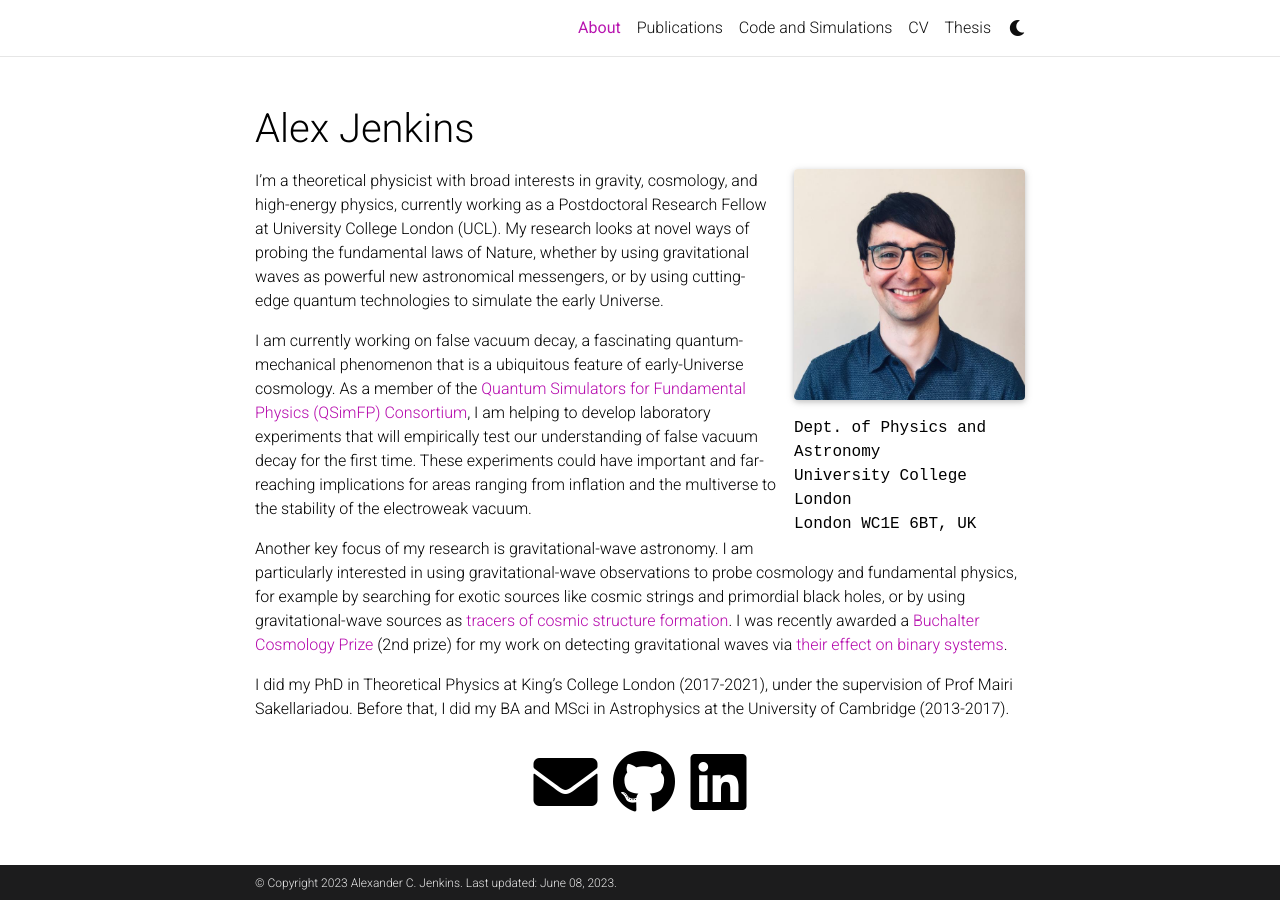
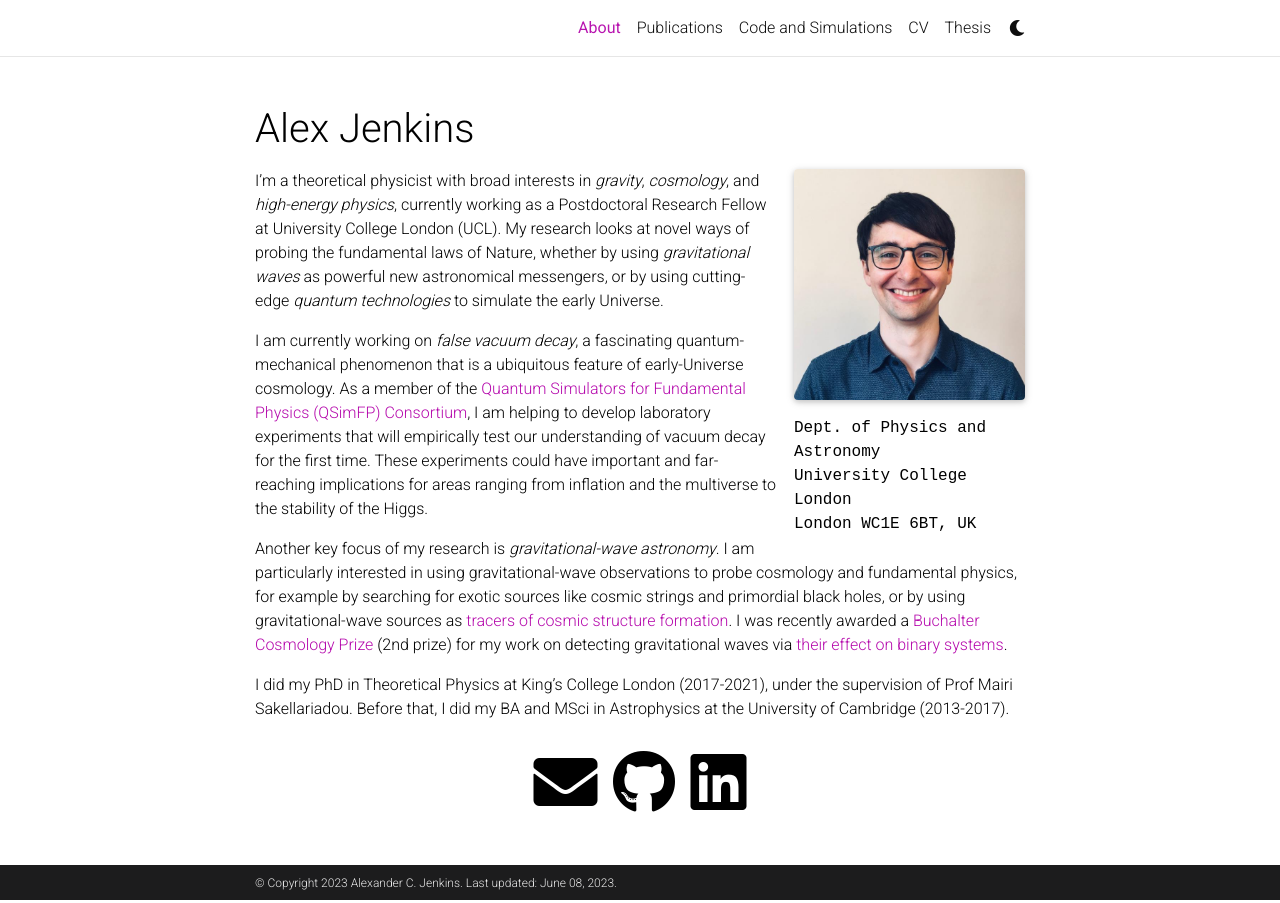
Before and after one commit to alex-c-jenkins/alex-c-jenkins.github.io, a Jekyll site: the page built from _pages/about.md, in a window 1280 px wide. Built offline with Jekyll 4.4.1, drawn with Linux system fonts in a browser that asks for light colours; full-size pictures stand in for the smaller copies a plugin makes; comment, search, counter and statistics services are not loaded; a style sheet for code colours, icons or effects is not loaded.

Commit message:
Update about.md

```diff
--- a/_pages/about.md
+++ b/_pages/about.md
@@ -19,10 +19,10 @@ selected_papers: false # includes a list of papers marked as "selected={true}"
 social: true  # includes social icons at the bottom of the page
 ---
 
-I'm a theoretical physicist with broad interests in gravity, cosmology, and high-energy physics, currently working as a Postdoctoral Research Fellow at University College London (UCL). My research looks at novel ways of probing the fundamental laws of Nature, whether by using gravitational waves as powerful new astronomical messengers, or by using cutting-edge quantum technologies to simulate the early Universe.
+I'm a theoretical physicist with broad interests in <em>gravity</em>, <em>cosmology</em>, and <em>high-energy physics</em>, currently working as a Postdoctoral Research Fellow at University College London (UCL). My research looks at novel ways of probing the fundamental laws of Nature, whether by using <em>gravitational waves</em> as powerful new astronomical messengers, or by using cutting-edge <em>quantum technologies</em> to simulate the early Universe.
 
-I am currently working on false vacuum decay, a fascinating quantum-mechanical phenomenon that is a ubiquitous feature of early-Universe cosmology. As a member of the [Quantum Simulators for Fundamental Physics (QSimFP) Consortium](https://qsimfp.org/), I am helping to develop laboratory experiments that will empirically test our understanding of false vacuum decay for the first time. These experiments could have important and far-reaching implications for areas ranging from inflation and the multiverse to the stability of the electroweak vacuum.
+I am currently working on <em>false vacuum decay</em>, a fascinating quantum-mechanical phenomenon that is a ubiquitous feature of early-Universe cosmology. As a member of the [Quantum Simulators for Fundamental Physics (QSimFP) Consortium](https://qsimfp.org/), I am helping to develop laboratory experiments that will empirically test our understanding of vacuum decay for the first time. These experiments could have important and far-reaching implications for areas ranging from inflation and the multiverse to the stability of the Higgs.
 
-Another key focus of my research is gravitational-wave astronomy. I am particularly interested in using gravitational-wave observations to probe cosmology and fundamental physics, for example by searching for exotic sources like cosmic strings and primordial black holes, or by using gravitational-wave sources as [tracers of cosmic structure formation](https://inspirehep.net/literature/2127416). I was recently awarded a [Buchalter Cosmology Prize](http://www.buchaltercosmologyprize.org/) (2nd prize) for my work on detecting gravitational waves via [their effect on binary systems](https://journals.aps.org/prl/abstract/10.1103/PhysRevLett.128.101103).
+Another key focus of my research is <em>gravitational-wave astronomy</em>. I am particularly interested in using gravitational-wave observations to probe cosmology and fundamental physics, for example by searching for exotic sources like cosmic strings and primordial black holes, or by using gravitational-wave sources as [tracers of cosmic structure formation](https://inspirehep.net/literature/2127416). I was recently awarded a [Buchalter Cosmology Prize](http://www.buchaltercosmologyprize.org/) (2nd prize) for my work on detecting gravitational waves via [their effect on binary systems](https://journals.aps.org/prl/abstract/10.1103/PhysRevLett.128.101103).
 
 I did my PhD in Theoretical Physics at King's College London (2017-2021), under the supervision of Prof Mairi Sakellariadou. Before that, I did my BA and MSci in Astrophysics at the University of Cambridge (2013-2017).
```
